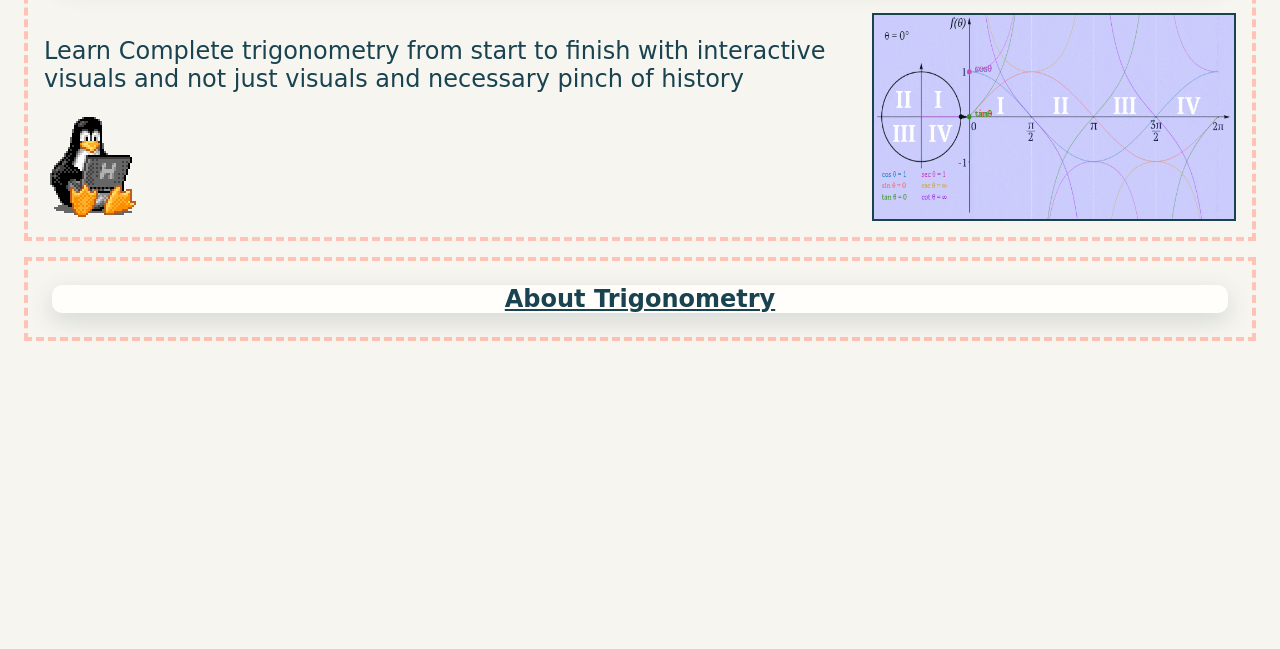
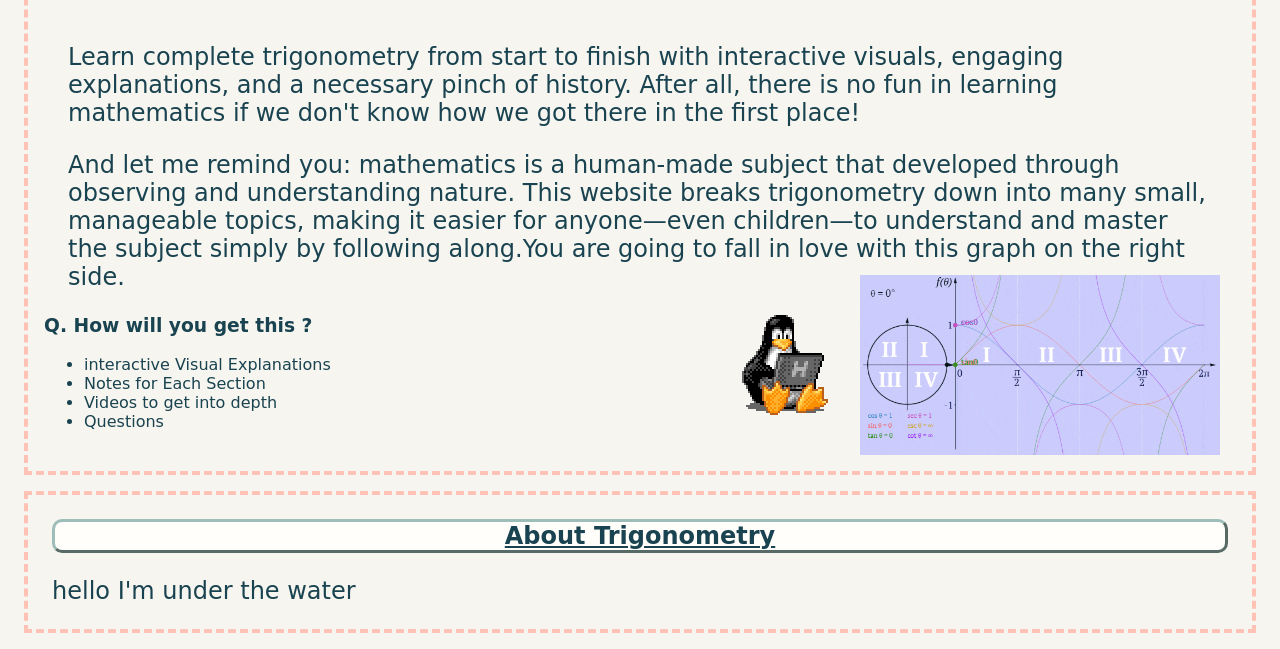
Before and after one commit to Krish-Saga/trigno, a website built with Vite: page index.html in a window 1280 px wide. Shown: the part 151-800 px from the top of the page. Built offline with nearby package versions, Linux system fonts and the light colour scheme; a web font is replaced by a local one.

Commit message:
Learn trignometory section complete with debugging

```diff
--- a/index.html
+++ b/index.html
@@ -20,21 +20,40 @@
         </h1>
         <div id="main-head2">
             <div class="head1">
+                <p>
+                    Learn complete trigonometry from start to finish with interactive visuals, engaging explanations,
+                    and a necessary pinch of history. After all, there is no fun in learning mathematics if we don't
+                    know how we got there in the first place!
+                </p>
+                <p>
+                    And let me remind you: mathematics is a human-made subject that developed through observing and
+                    understanding nature. This website breaks trigonometry down into many small, manageable topics,
+                    making it easier for
+                    anyone—even children—to understand and master the subject simply by following along.You are going to
+                    fall in love with this graph on the right side.
 
-                <p>
-                    Learn Complete trigonometry from start to finish with interactive visuals and not just visuals and
-                    necessary pinch of history
+                <h3>Q. How will you get this ?</h3>
+                <ul>
+                    <li>interactive Visual Explanations</li>
+                    <li>Notes for Each Section</li>
+                    <li>Videos to get into depth</li>
+                    <li>Questions</li>
+                </ul>
                 </p>
-                <img src="src/gifs/tux-linux-penguin.gif" alt="tux-linux-penguin" width="auto" height="100px">
+                <div class="head2">
+                    <img src="src/gifs/tux-linux-penguin.gif" alt="tux-linux-penguin" width="auto" height="100px">
 
-            </div>
-            <div class="head2">
-                <img src="src/gifs/trigo.gif" width="100%" height="100%" alt="trigonometry.gif">
+                    <img src="src/gifs/trigo.gif" width="auto" height="180px" alt="trigonometry.gif">
+                </div>
             </div>
         </div>
     </div>
     <div id="main-body" class="body_sections">
         <h2 class="heading">About Trigonometry</h2>
+        <p>
+            hello I'm under the water
+
+        </p>
 
     </div>
 
--- a/src/style.css
+++ b/src/style.css
@@ -30,12 +30,12 @@ body {
 
 p {
     font-size: 1.5rem;
+    margin: 1em;
 }
 
 .heading {
     text-align: center;
     display: inline;
-    box-shadow: var(--shadow-lg);
     text-decoration: underline;
     align-items: center;
     display: flex;
@@ -43,21 +43,37 @@ p {
     border-radius: 10px;
     background-color: var(--bg-secondary);
     margin: 1em;
+    border: 3px outset var(--sage);
+}
+
+.heading:hover {
+    box-shadow: var(--shadow-lg);
+
+    border: 3px inset var(--sage);
 }
 
 #main-head2 {
     display: flex;
     justify-content: space-between;
     margin: 1rem;
+    display: flex;
+    justify-content: space-evenly;
+    align-items: center;
+    position: relative;
+}
+
+.head2 {
+    position: absolute;
+    gap: 2rem;
+    display: flex;
+    justify-content: center;
+    align-items: center;
+    bottom: 0;
+    right: 1rem;
 
 }
 
 
-.head2 {
-    border: 2px solid var(--teal);
-    overflow: hidden;
-    width: fit-content;
-}
 
 .body_sections {
     border: 4px dashed var(--peach);
@@ -68,6 +84,4 @@ p {
     border: 6px ridge var(--peach);
 }
 
-#main-body {
-    border: ;
-}
+#main-body {}
```
